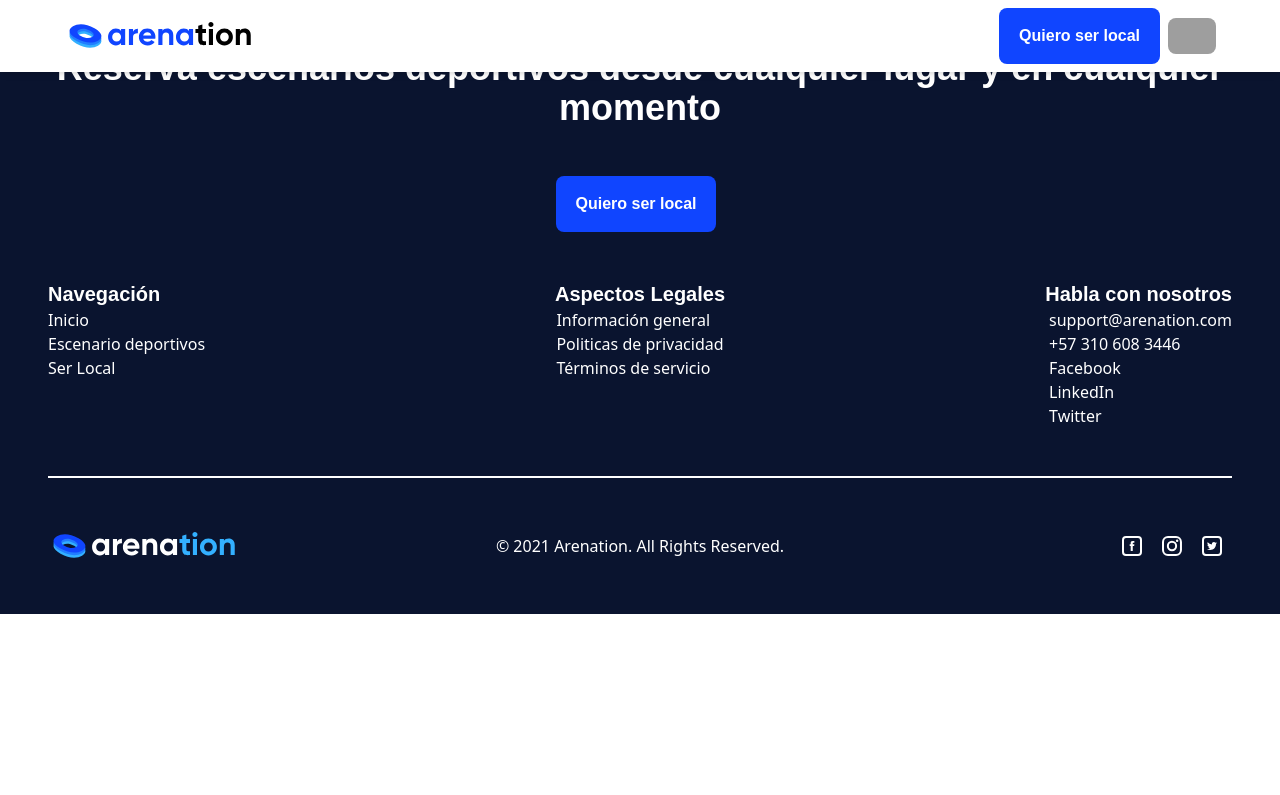
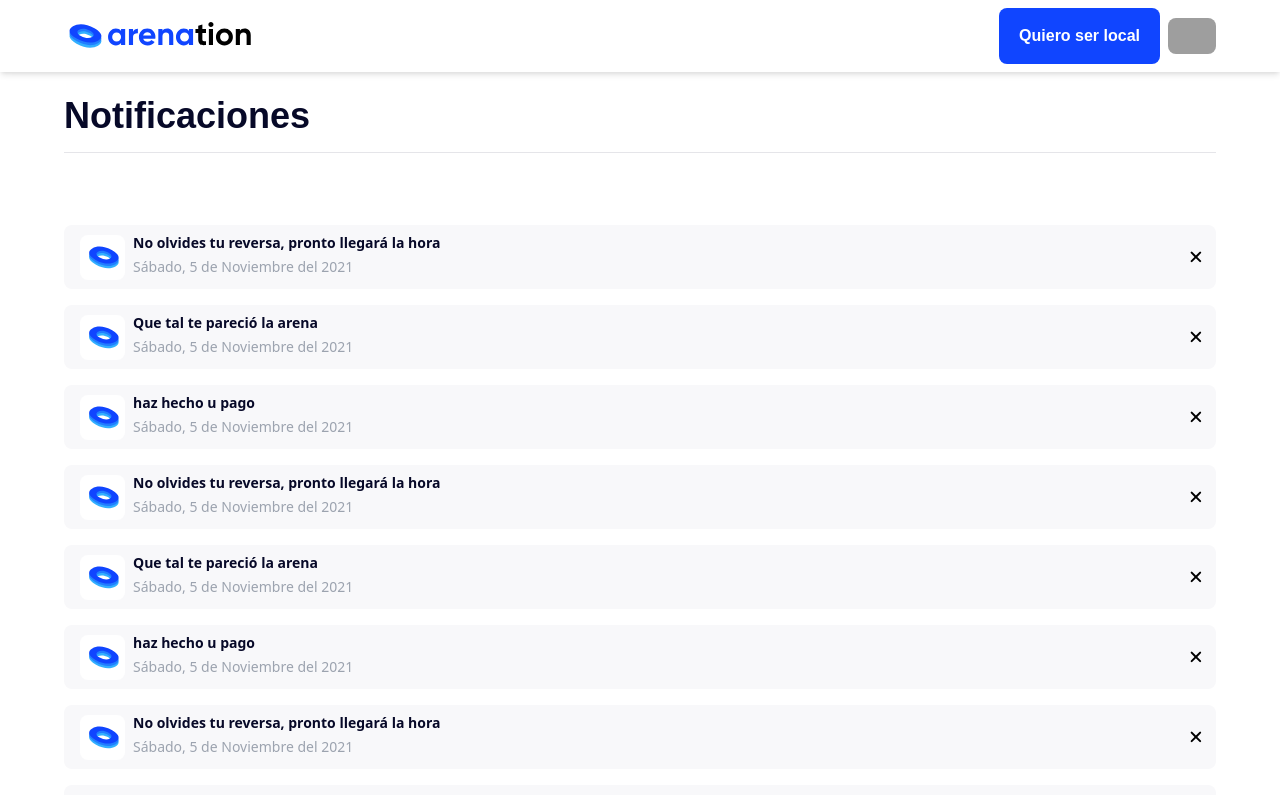
Before and after one commit to ProyectW/arenation, a React (Create React App) app: page /notifications in a window 1280 px wide. Shown: the top 795 px of the page. Built offline with nearby package versions, Linux system fonts and the light colour scheme; grey boxes are pictures that could not be loaded.

Commit message:
Pagina de notificaciones lista

```diff
--- a/src/components/Header/Tittle.js
+++ b/src/components/Header/Tittle.js
@@ -3,7 +3,7 @@ import React from "react";
 export default function Tittle(props) {
   return (
     <div className="flex flex-col w-full px-8 py-8 sm:px-16 text-secondary-dark">
-      <h1>{props.title}</h1>
+      <h1 className="pb-4 border-b border-secondary-dark opacity border-opacity-10">{props.title}</h1>
     </div>
   );
 }
--- a/src/components/NavBars/LoggedNavBar.js
+++ b/src/components/NavBars/LoggedNavBar.js
@@ -64,7 +64,7 @@ export default function LoggedNavBar(props) {
                         >
                             <Menu.Items className=" flex flex-col divide-y-2 divide-secondary-gray divide-opacity-20 origin-top-right absolute right-16 top-20 rounded-md shadow-md pl-3 py-4 pr-4 bg-white focus:outline-none">
                                 <div className="flex flex-col">
-                                    <Link to="/" className="pb-1">
+                                    <Link to="/notifications" className="pb-1">
                                         Notificaciones
                                     </Link>
                                     <Link to="/" className="pb-1">
@@ -127,7 +127,7 @@ export default function LoggedNavBar(props) {
                             </div>
                             <div className="flex flex-col items-end justify-center divide-y-2 divide-secondary-gray divide-opacity-20  w-full text-secondary-dark">
                                 <div className="flex flex-col  text-right w-full">
-                                    <Link to="/" className="py-1">
+                                    <Link to="/notifications" className="py-1">
                                         Notificaciones
                                     </Link>
                                     <Link to="/" className="pb-1">
@@ -141,7 +141,7 @@ export default function LoggedNavBar(props) {
                                     <Link to="/" className="py-1">
                                         Cambiar a local
                                     </Link>
-                                    <Link to="/" className="pb-2">
+                                    <Link to="/account" className="pb-2">
                                         Mi cuenta
                                     </Link>
                                     <Link to="/" className="pb-2">
--- /dev/null
+++ b/src/components/Notification.js
@@ -0,0 +1,61 @@
+import React from "react";
+import { FechaConDia } from "../utils/Fecha";
+import Logo from "../assets/img/iconLogo.svg";
+import Button from "./Controls/Buttons";
+
+export default function Notification(props) {
+  const notifications = [
+    {
+      comentario: "No olvides tu reversa, pronto llegará la hora",
+      fecha: "2021/11/05",
+    },
+    {
+      comentario: "Que tal te pareció la arena",
+      fecha: "2021/11/05",
+    },
+    {
+      comentario: "haz hecho u pago",
+      fecha: "2021/11/05",
+    },
+    {
+      comentario: "No olvides tu reversa, pronto llegará la hora",
+      fecha: "2021/11/05",
+    },
+    {
+      comentario: "Que tal te pareció la arena",
+      fecha: "2021/11/05",
+    },
+    {
+      comentario: "haz hecho u pago",
+      fecha: "2021/11/05",
+    },
+    {
+      comentario: "No olvides tu reversa, pronto llegará la hora",
+      fecha: "2021/11/05",
+    },
+    {
+      comentario: "Que tal te pareció la arena",
+      fecha: "2021/11/05",
+    },
+    {
+      comentario: "haz hecho u pago",
+      fecha: "2021/11/05",
+    },
+  ];
+  return (
+    <div className="flex flex-col w-full px-8 py-8 sm:px-16 text-secondary-dark">
+      {notifications.map((e) => {
+        return (
+          <div className="py-2">
+            <Button
+              type="infoBtnLogo"
+              children={Logo}
+              label={e.comentario}
+              value={<FechaConDia fecha={e.fecha} />}
+            />
+          </div>
+        );
+      })}
+    </div>
+  );
+}
--- /dev/null
+++ b/src/pages/Notifications.js
@@ -0,0 +1,14 @@
+import React from "react";
+import Tittle from "../components/Header/Tittle";
+import Notification from "../components/Notification";
+
+export default class Notifications extends React.Component {
+  render() {
+    return (
+      <div className="pt-16 pb-44">
+        <Tittle title="Notificaciones"/>
+        <Notification/>
+      </div>
+    );
+  }
+}
--- a/src/routes/App.js
+++ b/src/routes/App.js
@@ -5,6 +5,7 @@ import LayoutAway from "../layouts/LayoutAway";
 import Arenas from "../pages/Arenas";
 import SelectedArena from "../pages/SelectedArena";
 import Account from "../pages/Account";
+import Notifications from "../pages/Notifications";
 
 const App = () => (
     <BrowserRouter>
@@ -22,6 +23,7 @@ const App = () => (
                     <Account type="info"/>
                 </Route>
                 <Route exact path="/arenas/selected" component={SelectedArena} />
+                <Route exact path="/notifications" component={Notifications} />
             </Switch>
         </LayoutAway>
     </BrowserRouter>
```
